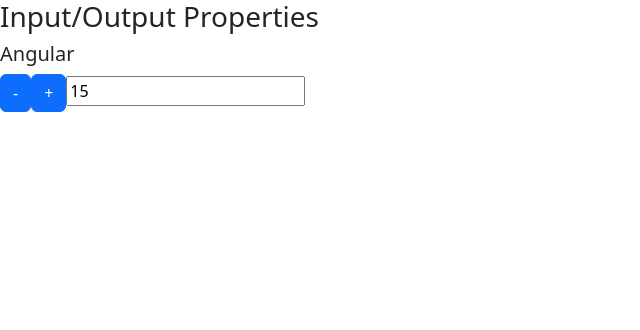
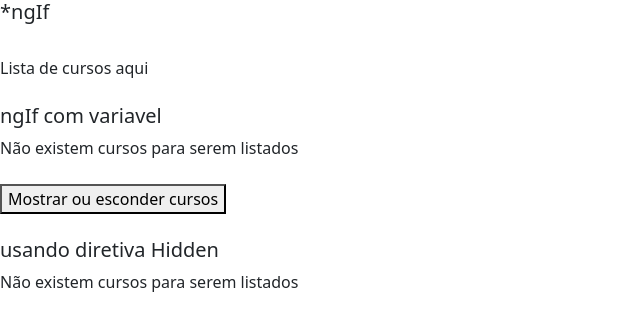
Before and after one commit to daniel-souto-rodrigues/first-project-angular, an Angular app: page / in a window 1280 px wide. Shown: the top 330 px of the page, without its empty margins (0-640 px from the left). Built offline with nearby package versions, Linux system fonts and the light colour scheme.

Commit message:
Directives

```diff
--- a/src/app/app.component.html
+++ b/src/app/app.component.html
@@ -1 +1 @@
-<app-data-binding></app-data-binding>
+<app-directives></app-directives>
--- a/src/app/app.module.ts
+++ b/src/app/app.module.ts
@@ -13,6 +13,7 @@
 import { InputPropertyComponent } from './input-property/input-property.component';
 import { OutputPropertyComponent } from './output-property/output-property.component';
 import { AppCicloComponent } from './app-ciclo/app-ciclo.component';
+import { DirectivesComponent } from './directives/directives.component';
 
 @NgModule({
   declarations: [
@@ -23,7 +24,8 @@
     TwoWayDatabindingComponent,
     InputPropertyComponent,
     OutputPropertyComponent,
-    AppCicloComponent
+    AppCicloComponent,
+    DirectivesComponent
   ],
   imports: [
     BrowserModule,
--- /dev/null
+++ b/src/app/directives/directives.component.html
@@ -0,0 +1,19 @@
+<h5>*ngIf</h5>
+<br />
+<div *ngIf="cursos.length > 0">Lista de cursos aqui</div>
+<div *ngIf="cursos.length == 0">Não existem cursos para serem listados</div>
+<br />
+<h5>ngIf com variavel</h5>
+<div *ngIf="mostrarCursos">Lista de cursos aqui</div>
+<div *ngIf="!mostrarCursos">Não existem cursos para serem listados</div>
+<br />
+<button (click)="onMostrarCursos()">Mostrar ou esconder cursos</button>
+<br />
+<br />
+<h5>usando diretiva Hidden</h5>
+<!-- Hidden é utilizado para ter mais desempenho
+ porem não é recomendado para grandes quantidades de
+ elementos e quando envolve segurança -->
+<div [hidden]="!mostrarCursos">Lista de cursos aqui</div>
+<div [hidden]="mostrarCursos">Não existem cursos para serem listados</div>
+<br />
--- /dev/null
+++ b/src/app/directives/directives.component.ts
@@ -0,0 +1,22 @@
+import { Component, OnInit } from '@angular/core';
+
+@Component({
+  selector: 'app-directives',
+  templateUrl: './directives.component.html',
+  styleUrls: ['./directives.component.css']
+})
+export class DirectivesComponent implements OnInit {
+  onMostrarCursos() {
+    this.mostrarCursos = !this.mostrarCursos;
+  }
+
+  cursos: string[] = ["Angular2"];
+
+  mostrarCursos: boolean = false;
+
+  constructor() { }
+
+  ngOnInit(): void {
+  }
+
+}
```
Also changed, not shown: src/app/directives/directives.component.css (added), 1 other file (tests, documents, lock files or other folders).
